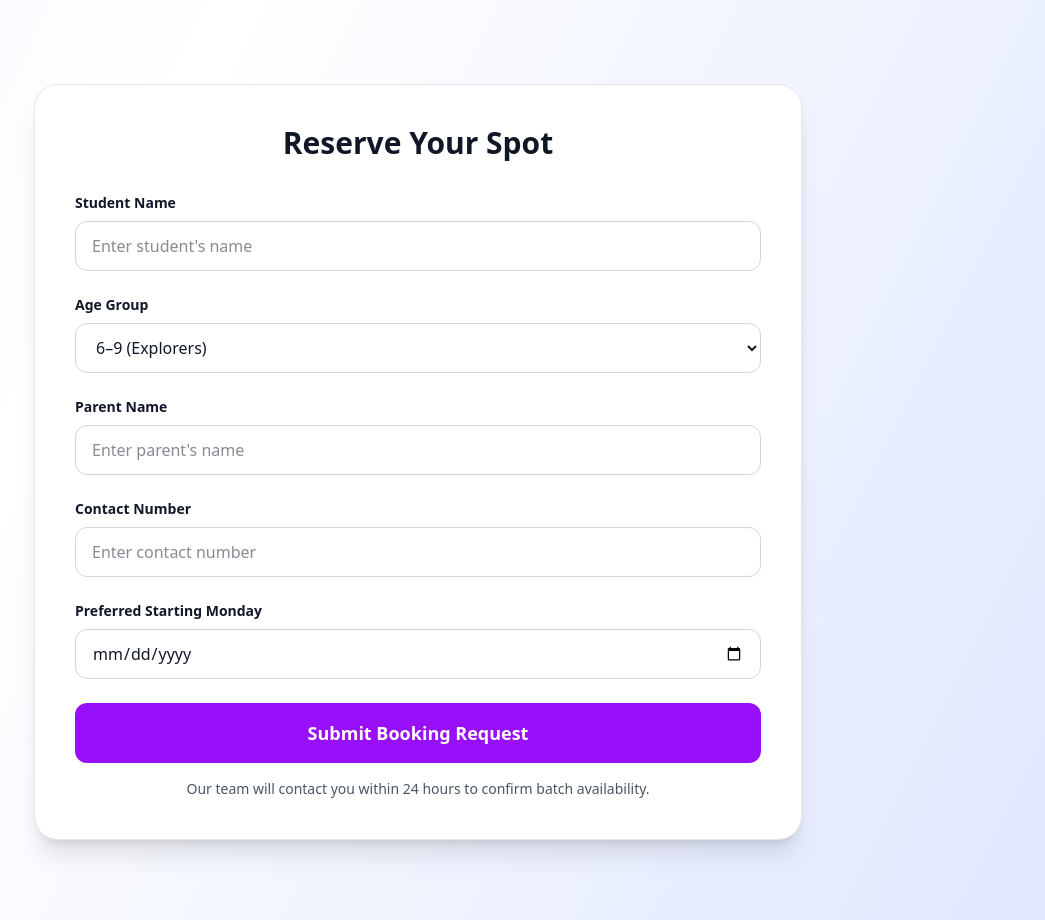
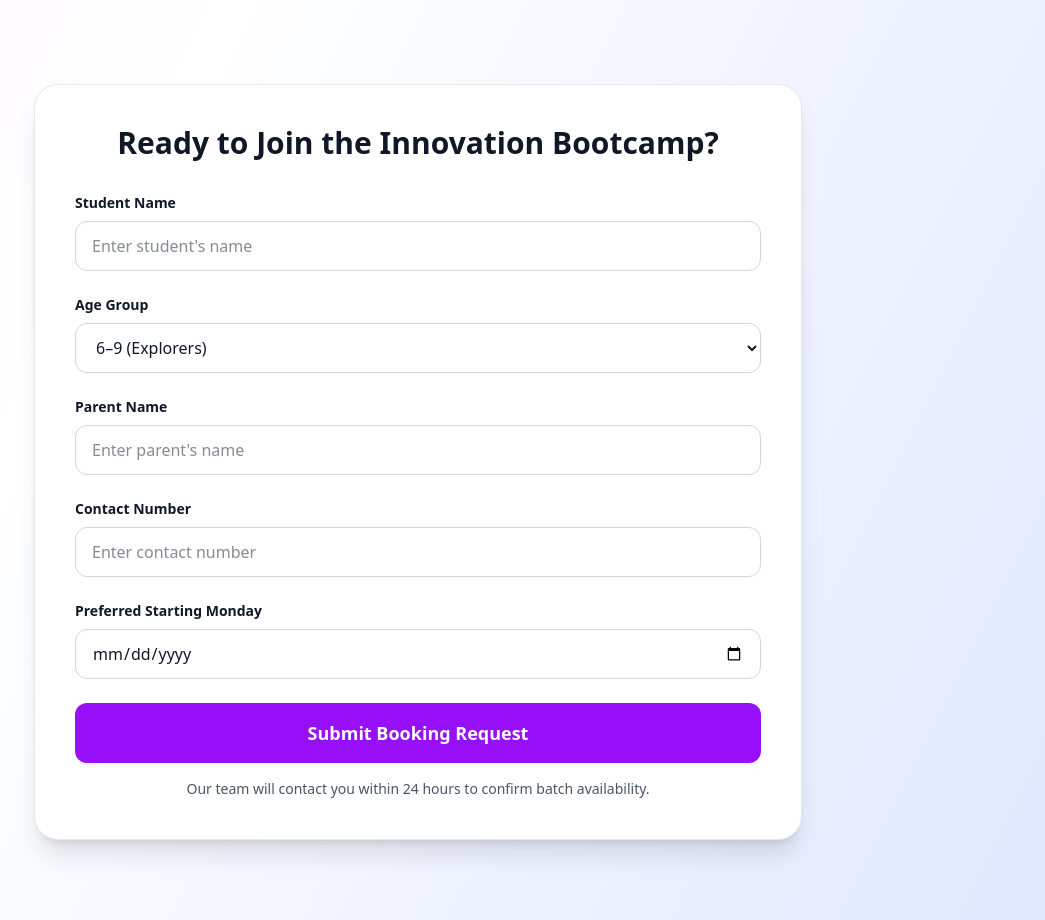
Before and after one commit to srushteesingh/logicleap-platform, a Next.js app: page /summer-camp in a window 1280 px wide. Shown: the part 1640-2560 px from the top of the page, without its empty margins (222-1267 px from the left). Built offline with nearby package versions, Linux system fonts and the light colour scheme.

Commit message:
final cta change

```diff
--- a/app/summer-camp/page.tsx
+++ b/app/summer-camp/page.tsx
@@ -138,7 +138,7 @@ export default function SummerCamp() {
       {/* FINAL CTA */}
       <div className="mt-32 max-w-3xl mx-auto bg-white rounded-3xl shadow-xl p-10 border border-gray-200">
         <h2 className="text-3xl font-bold mb-8 text-center">
-          Reserve Your Spot
+          Ready to Join the Innovation Bootcamp?
         </h2>
 
         <form className="space-y-6">
```
